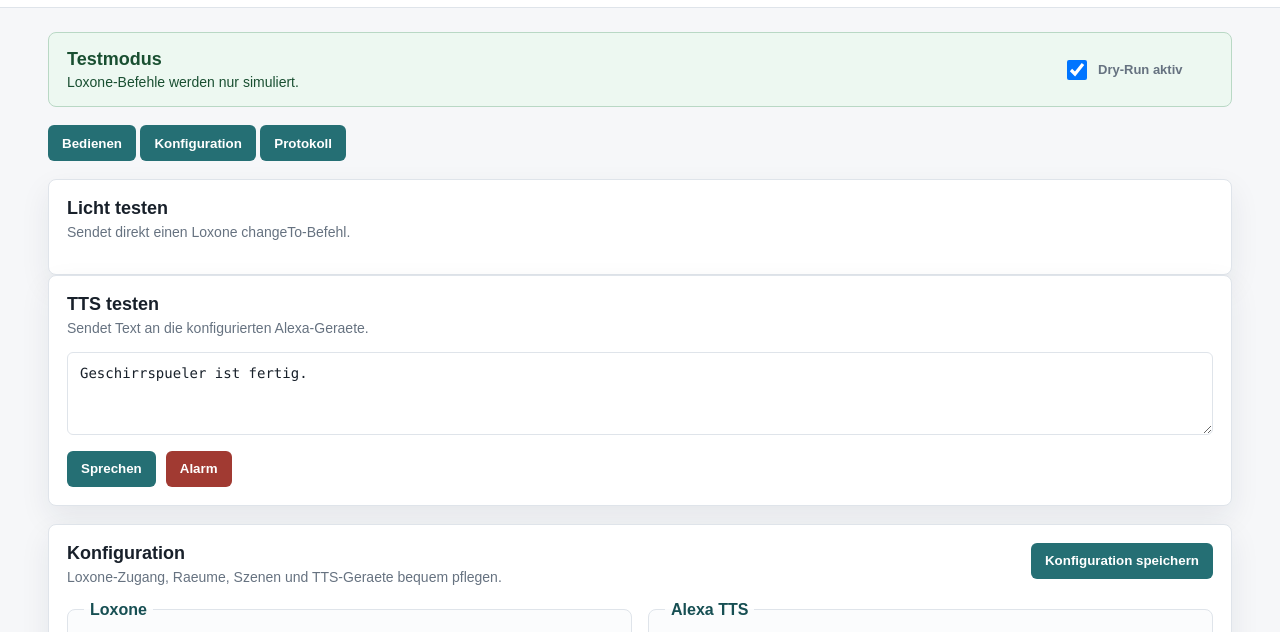
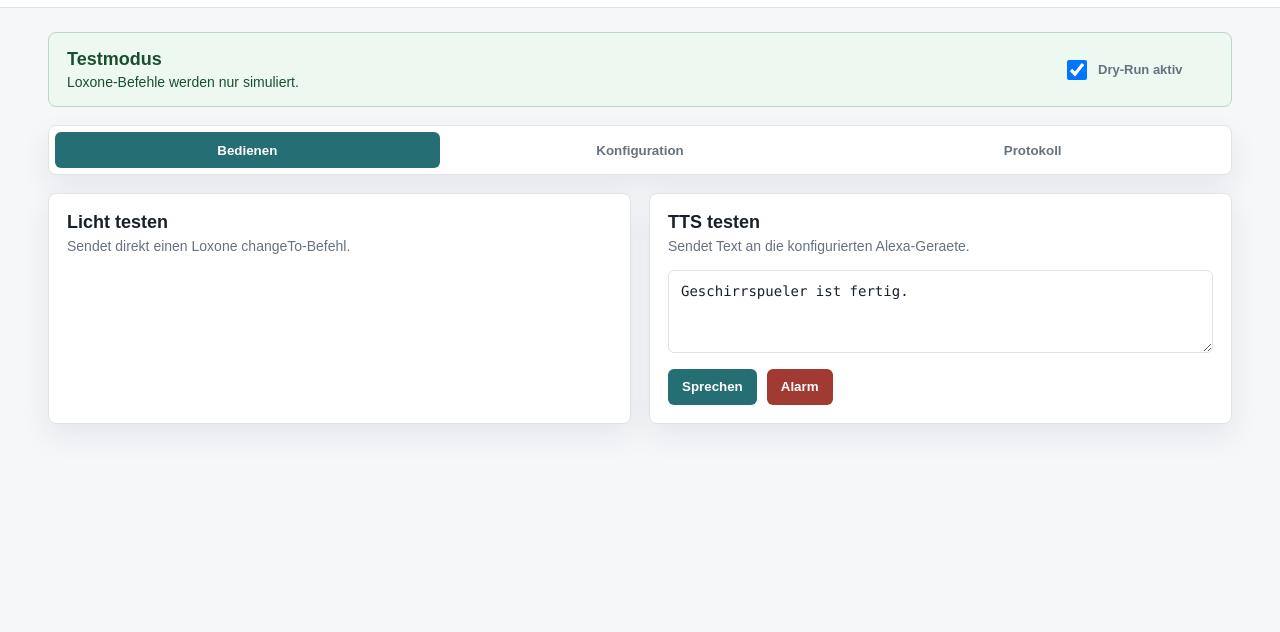
Before and after one commit to herdan75/loxevo, a website: page public/index.html in a window 1280 px wide. Shown: the part 102-734 px from the top of the page. Drawn offline with Linux system fonts and the light colour scheme; files that its build step writes are made by us from their sources; no server answers; files whose address does not match are found by name.

Commit message:
Style tabbed web UI

```diff
--- a/public/style.css
+++ b/public/style.css
@@ -122,6 +122,44 @@ main {
 .switch-row input {
   width: 20px;
   height: 20px;
+}
+
+.tab-nav {
+  display: flex;
+  gap: 8px;
+  padding: 6px;
+  border: 1px solid var(--line);
+  border-radius: 8px;
+  background: #ffffff;
+  box-shadow: var(--shadow);
+}
+
+.tab-button {
+  flex: 1;
+  border: 1px solid transparent;
+  background: transparent;
+  color: var(--muted);
+}
+
+.tab-button:hover {
+  border-color: var(--line);
+  background: #f8fafc;
+  color: var(--text);
+}
+
+.tab-button.active {
+  background: var(--accent);
+  color: #ffffff;
+}
+
+.view {
+  display: none;
+  grid-template-columns: repeat(2, minmax(0, 1fr));
+  gap: 18px;
+}
+
+.view.active {
+  display: grid;
 }
 
 .config-grid {
@@ -408,7 +446,12 @@ pre {
   .config-grid,
   .form-row,
   .form-row.three,
+  .view,
   .scene-row {
     grid-template-columns: 1fr;
   }
+
+  .tab-nav {
+    flex-direction: column;
+  }
 }
```
